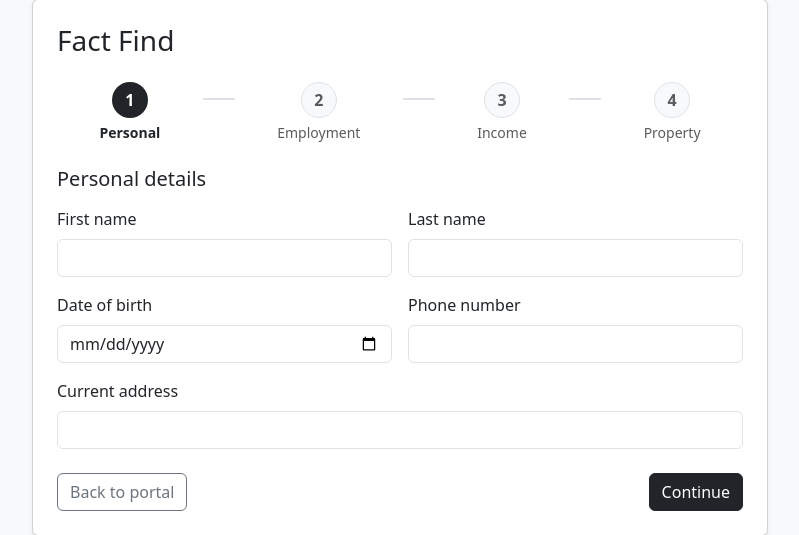
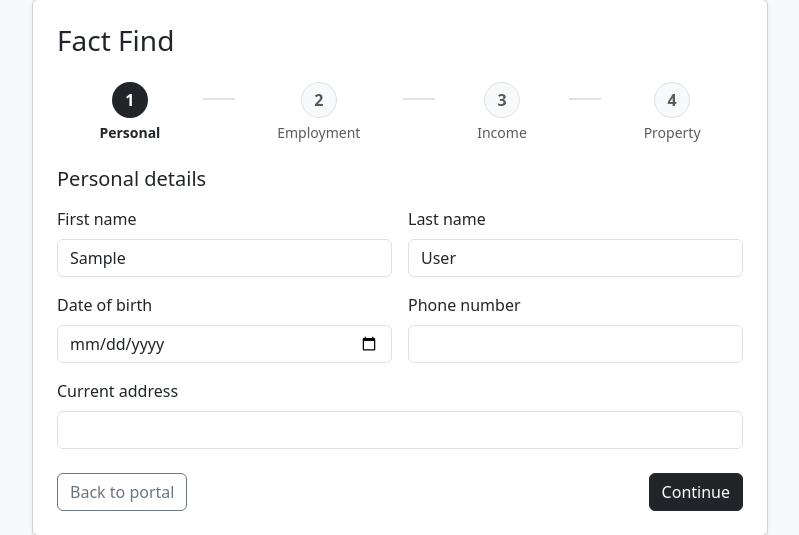
Before and after one commit to ssh-ura/BU-Final-Year-Project, a Flask app: page /fact-find?step=1 in a window 1280 px wide. Shown: the part 81-616 px from the top of the page, without its empty margins (240-1039 px from the left). Run offline with Flask 3, Linux system fonts and the light colour scheme; the visitor is signed in with stand-in values (Sample User, id 1); data that the repository does not hold is empty.

Commit message:
Updates fact find to prefill first and last name

```diff
--- a/templates/digital-forms.html
+++ b/templates/digital-forms.html
@@ -35,13 +35,13 @@
                             <div class="col-md-6">
                                 <label for="first_name" class="form-label">First name</label>
                                 <input type="text" class="form-control" id="first_name" name="first_name"
-                                       value="{% if fact_find %}{{ fact_find.first_name or '' }}{% endif %}" required>
+                                       value="{% if fact_find and fact_find.first_name %}{{ fact_find.first_name }}{% else %}{{ current_user.first_name or '' }}{% endif %}" required>
                                 <div class="invalid-feedback">Please enter your first name.</div>
                             </div>
                             <div class="col-md-6">
                                 <label for="last_name" class="form-label">Last name</label>
                                 <input type="text" class="form-control" id="last_name" name="last_name"
-                                       value="{% if fact_find %}{{ fact_find.last_name or '' }}{% endif %}" required>
+                                       value="{% if fact_find and fact_find.last_name %}{{ fact_find.last_name }}{% else %}{{ current_user.last_name or '' }}{% endif %}" required>
                                 <div class="invalid-feedback">Please enter your last name.</div>
                             </div>
                             <div class="col-md-6">
```
